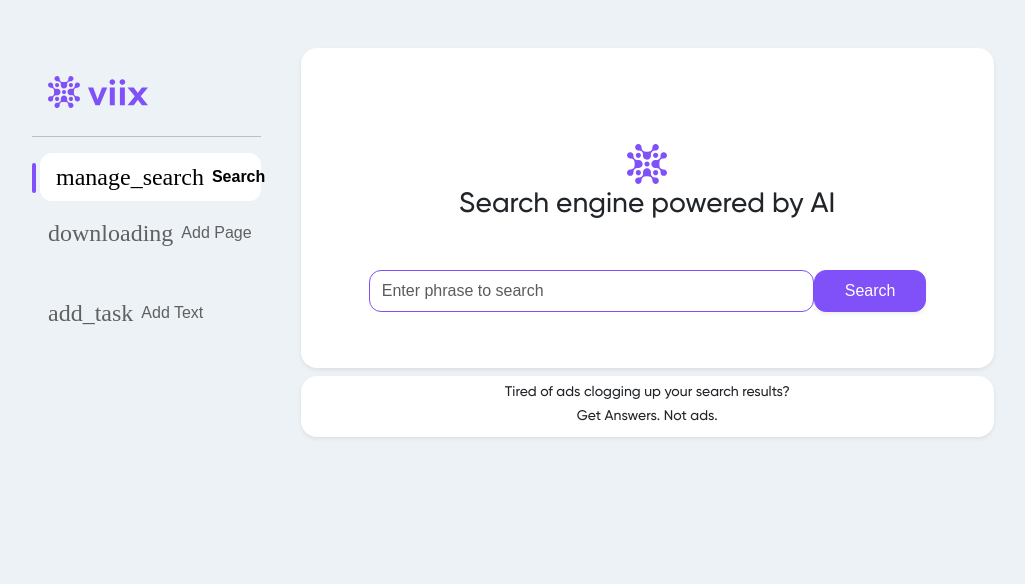
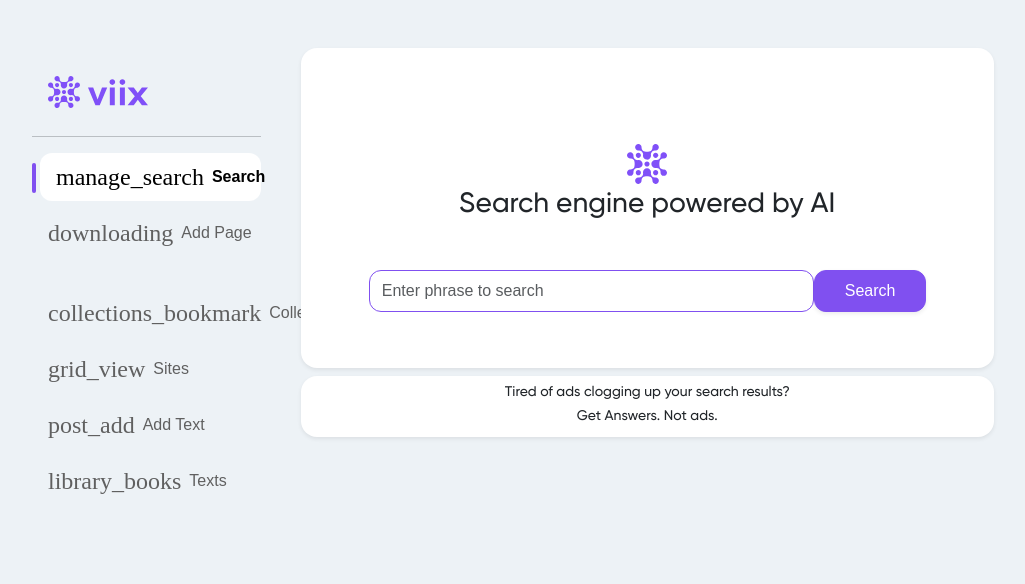
Before and after one commit to diixo/viix-ai, a Django app: page / in a window 1280 px wide. Shown: the top 584 px of the page, without its empty margins (66-1091 px from the left). Run offline with Django 5.2, Linux system fonts and the light colour scheme; some libraries are stand-ins or nearby versions; some web fonts are replaced.

Commit message:
base.html + styling synced from pixoflow

```diff
--- a/core/app_main/static/app_main/assets/css/styles.css
+++ b/core/app_main/static/app_main/assets/css/styles.css
@@ -38,7 +38,7 @@ https://code.visualstudio.com/docs/
     --darkteal: #004b50;
     --gray-95: darken(white, 5%);
     --lightgray: #e3e3e3;
-    --gray: #ccc;
+    --gray: #b8bcc8; /* #ccc; */
     --darkgray: #333;
     --white: #ffffff;
     --black: #000000;
@@ -98,7 +98,9 @@ https://code.visualstudio.com/docs/
     /*--bs-blue-hover: #0c50d0;*/
 
 
-    --bs-violet-bg: #8050f8;
+    --bs-violet-bg: #8050f0;
+    --bs-violet-hover: #7028e0;
+
     --bs-indigo: #6610f2;
     --bs-purple: #6f42c1;
 
@@ -118,6 +120,17 @@ https://code.visualstudio.com/docs/
     --dps-theme-highlight-dark-2: #377669;
     --dps-theme-highlight-dark-3: #254e46;
     --dps-theme-highlight-dark-4: #122723;
+
+    /* linkedin */
+    --ldin-1:#5c6f7c;
+    --ldin-2:#38434f;
+    --ldin-3:#592099;
+    --ldin-4:#004182;
+    --ldin-5:#0a66c2;
+    --ldin-6:#004b7c;
+    --ldin-7:#006097;
+    --ldin-8:#0073b1;
+    --ldin-9:#057642;
 }
 
 .bg-light {
--- a/core/app_main/templates/app_main/base.html
+++ b/core/app_main/templates/app_main/base.html
@@ -61,9 +61,27 @@
                                     </a>
                                 </li>
                                 <li class="nav-item pb-2">
+                                    <a href="" class="nav-link">
+                                        <span class="material-icons">collections_bookmark</span>
+                                        Collection
+                                    </a>
+                                </li>
+                                <li class="nav-item pb-2">
+                                    <a href="" class="nav-link">
+                                        <span class="material-icons">grid_view</span>
+                                        Sites
+                                    </a>
+                                </li>
+                                <li class="nav-item pb-2">
                                     <a href="{% url 'app_main:add-text' %}" class="nav-link">
-                                        <span class="material-icons">add_task</span>
+                                        <span class="material-icons">post_add</span>
                                         Add Text
+                                    </a>
+                                </li>
+                                <li class="nav-item pb-2">
+                                    <a href="" class="nav-link">
+                                        <span class="material-icons">library_books</span>
+                                        Texts
                                     </a>
                                 </li>
                             </ul>
```
Also changed, not shown: other parts of core/app_main/static/app_main/assets/css/styles.css (+36 -2 lines).
